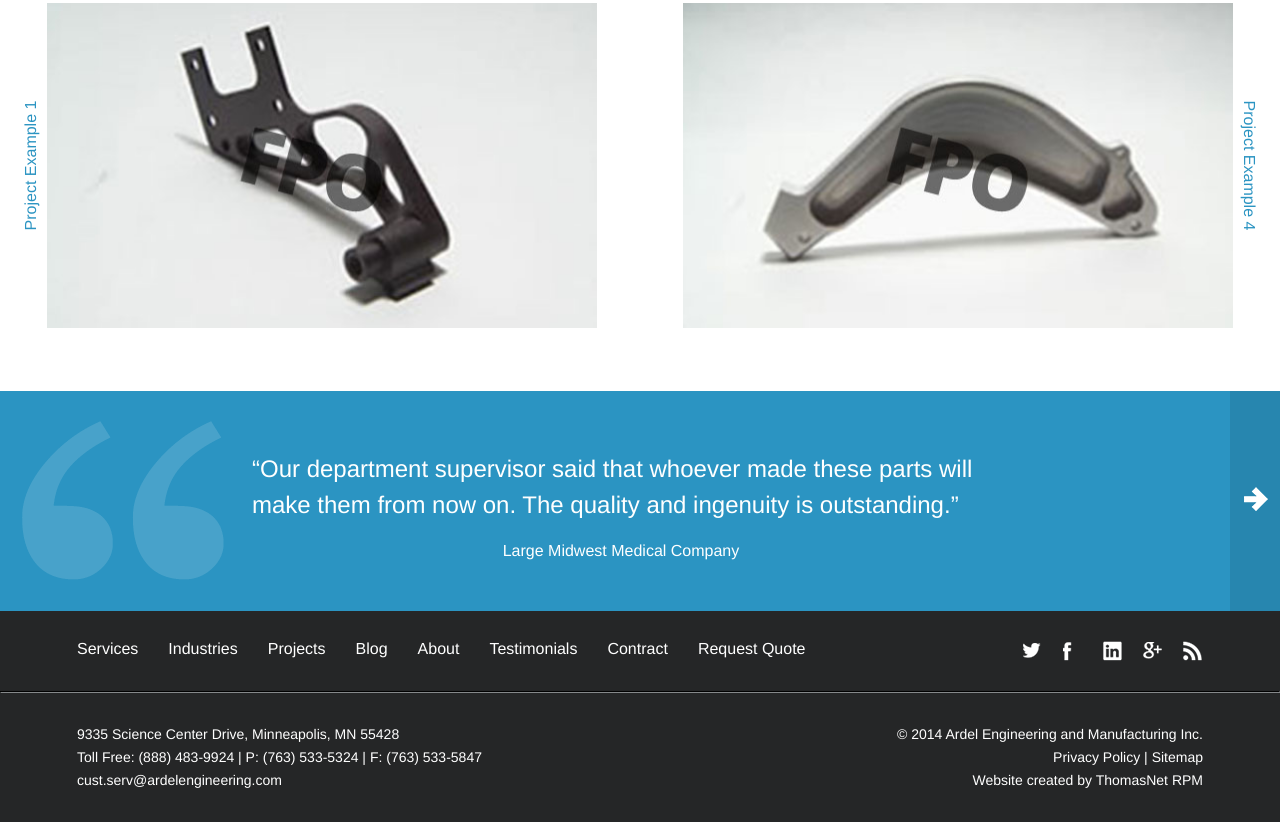
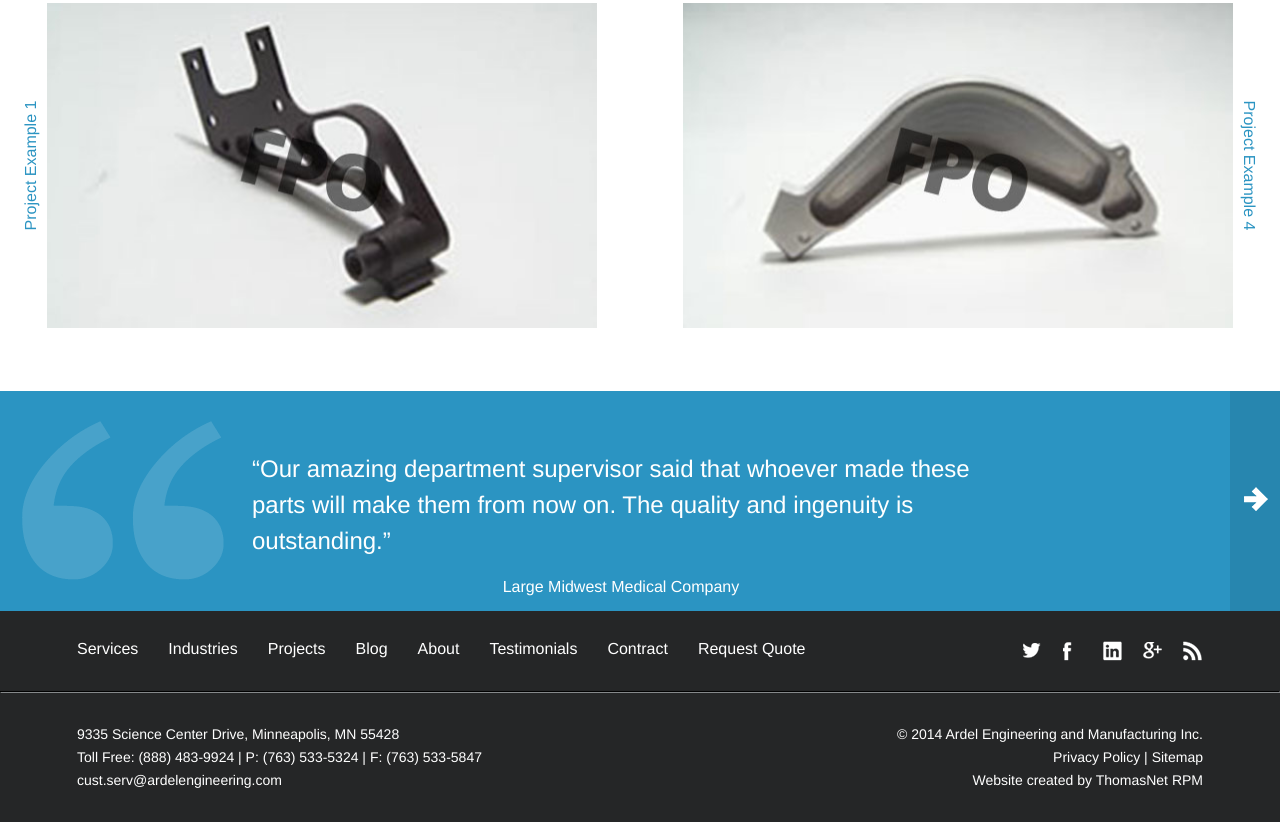
Before and after one commit to jameshartley/test-repo, a plain HTML site: page index.html in a window 1280 px wide. Shown: the part 1545-2367 px from the top of the page. Drawn offline with nearby package versions, Linux system fonts and the light colour scheme.

Commit message:
Added amazing words

```diff
--- a/index.html
+++ b/index.html
@@ -86,7 +86,7 @@
 
 	<section id="quotes" class="group">
 		<blockquote>
-			<p>“Our department supervisor said that whoever made these parts will make them from now on. The quality and ingenuity is outstanding.”</p>
+			<p>“Our amazing department supervisor said that whoever made these parts will make them from now on. The quality and ingenuity is outstanding.”</p>
 			<footer>Large Midwest Medical Company</footer>
 		</blockquote>
 		<a class="next" href="#"></a>
```
